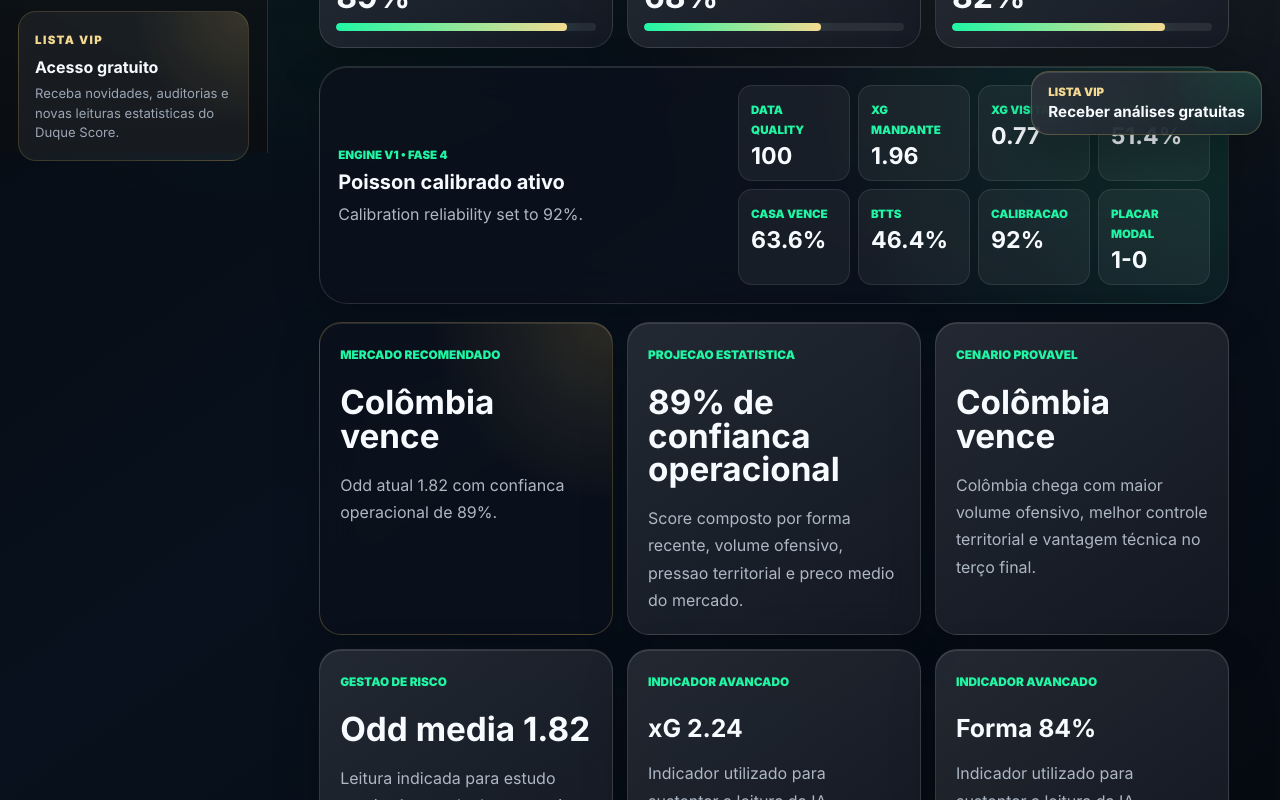
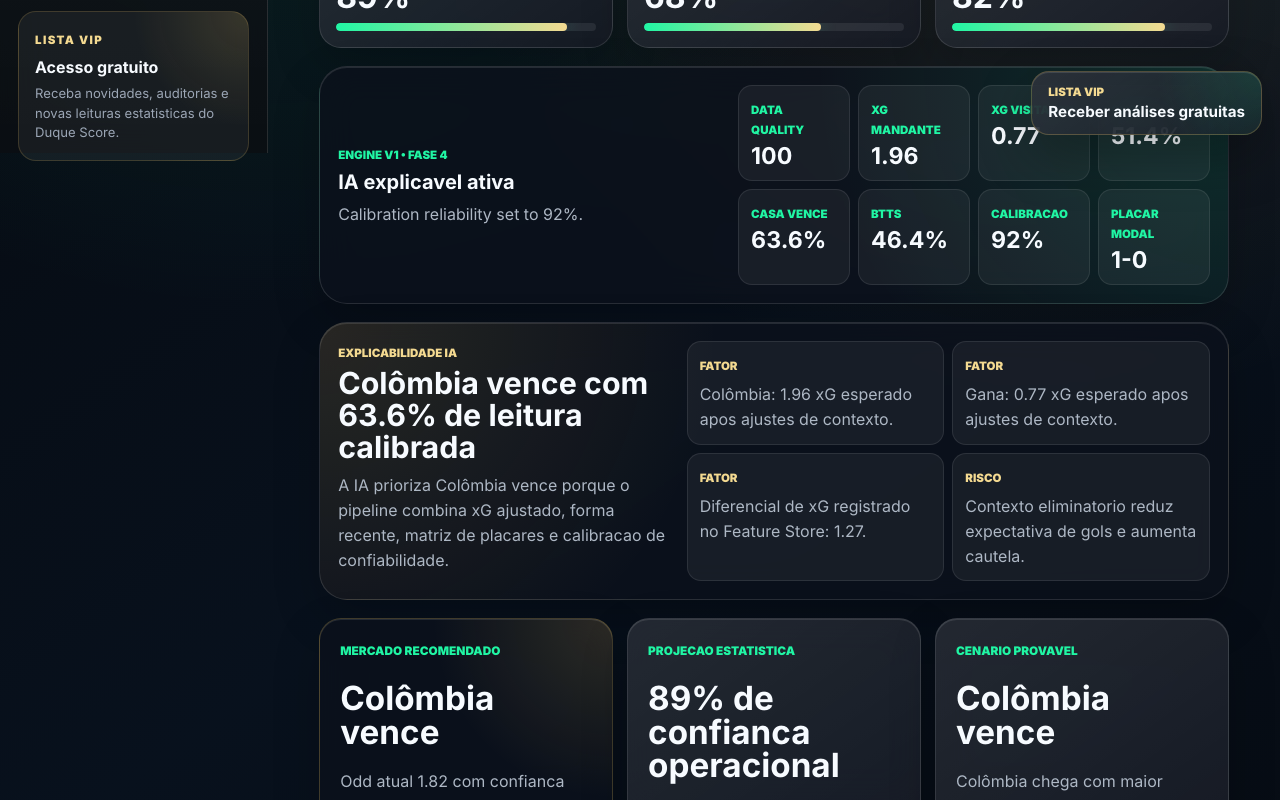
Before and after one commit to duqueroleta/DuqueSports-Codex, a React (Vite) app: page /jogos/1 in a window 1280 px wide. Shown: the part 647-1447 px from the top of the page. Built offline with nearby package versions, Linux system fonts and the light colour scheme.

Commit message:
Add AI explanation layer

```diff
--- a/src/engine/core/contracts.js
+++ b/src/engine/core/contracts.js
@@ -36,9 +36,10 @@
  * @property {number} expectedAwayGoals
  * @property {number} confidence
  * @property {{homeWin:number, draw:number, awayWin:number, over25:number, under25:number, btts:number}} probabilities
+ * @property {Object} aiExplanation
  * @property {string[]} explanation
  */
 
-const ENGINE_VERSION = 'duque-score-engine-v1.phase-4';
+const ENGINE_VERSION = 'duque-score-engine-v1.phase-5';
 
 export { ENGINE_VERSION };
--- /dev/null
+++ b/src/engine/explainability/ExplanationEngine.js
@@ -0,0 +1,81 @@
+function formatPercent(value) {
+  return `${Number(value).toFixed(1)}%`;
+}
+
+function formatGoals(value) {
+  return Number(value).toFixed(2);
+}
+
+function selectRecommendedMarket({ probabilities, homeTeamName, awayTeamName }) {
+  const candidates = [
+    { market: `${homeTeamName} vence`, probability: probabilities.homeWin },
+    { market: 'Empate', probability: probabilities.draw },
+    { market: `${awayTeamName} vence`, probability: probabilities.awayWin },
+    { market: 'Over 2.5 gols', probability: probabilities.over25 },
+    { market: 'Ambas marcam', probability: probabilities.btts },
+  ];
+
+  return candidates.reduce((bestMarket, candidate) => (
+    candidate.probability > bestMarket.probability ? candidate : bestMarket
+  ), candidates[0]);
+}
+
+function buildRiskFlags({ calibration, matchInput, expectedHomeGoals, expectedAwayGoals }) {
+  const flags = [];
+  const goalGap = Math.abs(expectedHomeGoals - expectedAwayGoals);
+
+  if (calibration.reliability < 0.7) {
+    flags.push('Confiabilidade moderada: modelo reduziu agressividade da projecao final.');
+  }
+
+  if (goalGap < 0.35) {
+    flags.push('Equilibrio alto entre os xGs reduz vantagem clara em 1X2.');
+  }
+
+  if (matchInput.context.isKnockout) {
+    flags.push('Contexto eliminatorio reduz expectativa de gols e aumenta cautela.');
+  }
+
+  return flags.length > 0 ? flags : ['Nenhum risco estrutural critico detectado no input atual.'];
+}
+
+function runExplanationEngine({
+  matchInput,
+  expectedHomeGoals,
+  expectedAwayGoals,
+  probabilities,
+  dataQuality,
+  featureStore,
+  poisson,
+  calibration,
+}) {
+  const recommendedMarket = selectRecommendedMarket({
+    probabilities,
+    homeTeamName: matchInput.homeTeam.name,
+    awayTeamName: matchInput.awayTeam.name,
+  });
+  const xgDifferential = featureStore.features.match.find((feature) => feature.featureId === 'xg_differential')?.value ?? 0;
+
+  return {
+    model: 'explanation-engine-v1',
+    headline: `${recommendedMarket.market} com ${formatPercent(recommendedMarket.probability)} de leitura calibrada`,
+    verdict: `A IA prioriza ${recommendedMarket.market} porque o pipeline combina xG ajustado, forma recente, matriz de placares e calibracao de confiabilidade.`,
+    recommendedMarket,
+    keyDrivers: [
+      `${matchInput.homeTeam.name}: ${formatGoals(expectedHomeGoals)} xG esperado apos ajustes de contexto.`,
+      `${matchInput.awayTeam.name}: ${formatGoals(expectedAwayGoals)} xG esperado apos ajustes de contexto.`,
+      `Diferencial de xG registrado no Feature Store: ${formatGoals(xgDifferential)}.`,
+      `Placar modal do Poisson: ${poisson.correctScore.homeGoals}-${poisson.correctScore.awayGoals}.`,
+      `Data Quality aprovado com score ${dataQuality.score}.`,
+    ],
+    riskFlags: buildRiskFlags({
+      calibration,
+      matchInput,
+      expectedHomeGoals,
+      expectedAwayGoals,
+    }),
+    confidenceNarrative: `Reliability da calibracao em ${Math.round(calibration.reliability * 100)}%, mantendo a projecao estatistica dentro de uma faixa conservadora.`,
+  };
+}
+
+export { runExplanationEngine };
--- a/src/engine/projection/ProjectionPipeline.js
+++ b/src/engine/projection/ProjectionPipeline.js
@@ -1,6 +1,7 @@
 import { ENGINE_VERSION } from '../core/contracts.js';
 import { runProbabilityCalibrationEngine } from '../calibration/ProbabilityCalibrationEngine.js';
 import { runDataQuality } from '../data-quality/DataQualityEngine.js';
+import { runExplanationEngine } from '../explainability/ExplanationEngine.js';
 import { buildFeatureStoreSnapshot } from '../feature-store/FeatureStore.js';
 import { getMatchFeatureValue, getTeamFeatureValue } from '../feature-store/FeatureSelectors.js';
 import { runOpponentStrengthEngine } from '../preprocessing/OpponentStrengthEngine.js';
@@ -58,6 +59,16 @@ function runProjectionPipeline(matchInput) {
     dataQualityScore: dataQuality.score,
     confidence,
   });
+  const aiExplanation = runExplanationEngine({
+    matchInput,
+    expectedHomeGoals,
+    expectedAwayGoals,
+    probabilities: calibration.probabilities,
+    dataQuality,
+    featureStore,
+    poisson,
+    calibration,
+  });
 
   return {
     matchId: matchInput.id,
@@ -67,6 +78,7 @@ function runProjectionPipeline(matchInput) {
     expectedAwayGoals,
     confidence,
     probabilities: calibration.probabilities,
+    aiExplanation,
     explanation: [
       `Data Quality approved with score ${dataQuality.score}.`,
       `Feature Store registered ${featureStore.catalogSize} official feature definitions.`,
@@ -84,6 +96,7 @@ function runProjectionPipeline(matchInput) {
       opponentStrength: { home: homeAdjusted, away: awayAdjusted },
       statistical: { poisson },
       calibration,
+      explainability: aiExplanation,
     },
   };
 }
--- a/src/pages/MatchDetailPage.jsx
+++ b/src/pages/MatchDetailPage.jsx
@@ -115,10 +115,10 @@ function MatchDetailPage() {
       </section>
 
       {engineProjection && !engineProjection.blocked ? (
-        <section className="engine-projection-panel" aria-label="DUQUE Score Engine v1 fase 4">
+        <section className="engine-projection-panel" aria-label="DUQUE Score Engine v1 fase 5">
           <div>
             <span>Engine v1 • Fase 4</span>
-            <strong>Poisson calibrado ativo</strong>
+            <strong>IA explicavel ativa</strong>
             <p>{engineProjection.explanation[6]}</p>
           </div>
           <div className="engine-projection-metrics">
@@ -157,6 +157,28 @@ function MatchDetailPage() {
                 -
                 {engineProjection.trace.statistical.poisson.correctScore.awayGoals}
               </strong>
+            </article>
+          </div>
+        </section>
+      ) : null}
+
+      {engineProjection?.aiExplanation ? (
+        <section className="ai-explanation-panel" aria-label="Explicacao da IA">
+          <div className="ai-explanation-main">
+            <span>Explicabilidade IA</span>
+            <strong>{engineProjection.aiExplanation.headline}</strong>
+            <p>{engineProjection.aiExplanation.verdict}</p>
+          </div>
+          <div className="ai-explanation-grid">
+            {engineProjection.aiExplanation.keyDrivers.slice(0, 3).map((driver) => (
+              <article key={driver}>
+                <span>Fator</span>
+                <p>{driver}</p>
+              </article>
+            ))}
+            <article className="ai-explanation-risk">
+              <span>Risco</span>
+              <p>{engineProjection.aiExplanation.riskFlags[0]}</p>
             </article>
           </div>
         </section>
--- a/src/styles/page-detail.css
+++ b/src/styles/page-detail.css
@@ -32,6 +32,7 @@
 .detail-card,
 .detail-probabilities article,
 .engine-projection-panel,
+.ai-explanation-panel,
 .detail-action-panel,
 .detail-empty {
   border: 1px solid var(--color-line);
@@ -258,6 +259,58 @@
   line-height: 1;
 }
 
+.ai-explanation-panel {
+  display: grid;
+  grid-template-columns: minmax(0, 0.78fr) minmax(0, 1.22fr);
+  gap: 14px;
+  width: min(1240px, 100%);
+  margin: 18px auto 0;
+  padding: 18px;
+  border-radius: var(--radius-xl);
+  background:
+    radial-gradient(circle at top left, rgba(217, 180, 91, 0.14), transparent 42%),
+    rgba(12, 18, 28, 0.76);
+}
+
+.ai-explanation-panel span {
+  color: var(--color-gold-soft);
+  font-size: 0.72rem;
+  font-weight: 950;
+  text-transform: uppercase;
+}
+
+.ai-explanation-panel strong {
+  display: block;
+  margin-top: 8px;
+  color: var(--color-white);
+  font-size: clamp(1.25rem, 2.4vw, 1.9rem);
+  line-height: 1.05;
+}
+
+.ai-explanation-panel p {
+  margin: 8px 0 0;
+  color: #aeb8c5;
+  line-height: 1.55;
+}
+
+.ai-explanation-grid {
+  display: grid;
+  grid-template-columns: repeat(2, minmax(0, 1fr));
+  gap: 8px;
+}
+
+.ai-explanation-grid article {
+  min-width: 0;
+  padding: 12px;
+  border: 1px solid rgba(255, 255, 255, 0.09);
+  border-radius: 14px;
+  background: rgba(255, 255, 255, 0.055);
+}
+
+.ai-explanation-risk {
+  border-color: rgba(217, 180, 91, 0.26);
+}
+
 .detail-grid-loading {
   margin-top: 0;
 }
@@ -354,6 +407,7 @@
   .detail-hero,
   .detail-grid,
   .engine-projection-panel,
+  .ai-explanation-panel,
   .detail-action-panel {
     grid-template-columns: 1fr;
   }
@@ -384,6 +438,10 @@
     grid-template-columns: repeat(2, minmax(0, 1fr));
   }
 
+  .ai-explanation-grid {
+    grid-template-columns: 1fr;
+  }
+
   .detail-card strong {
     margin-top: 16px;
   }
```
Also changed, not shown: 2 other files (tests, documents, lock files or other folders).
